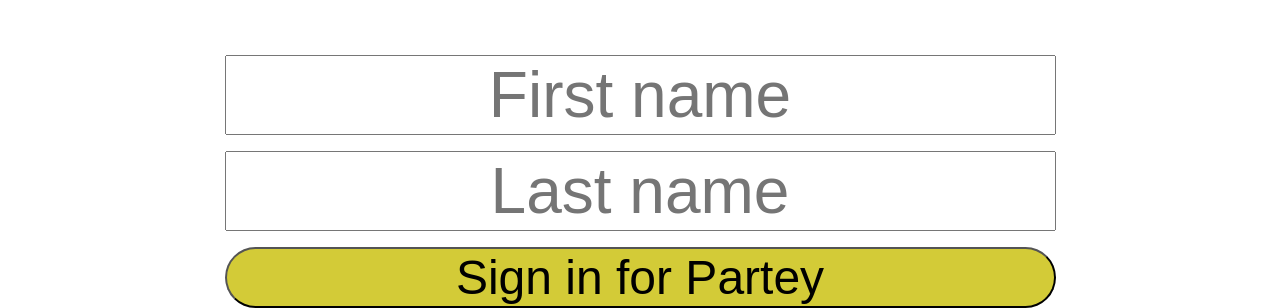
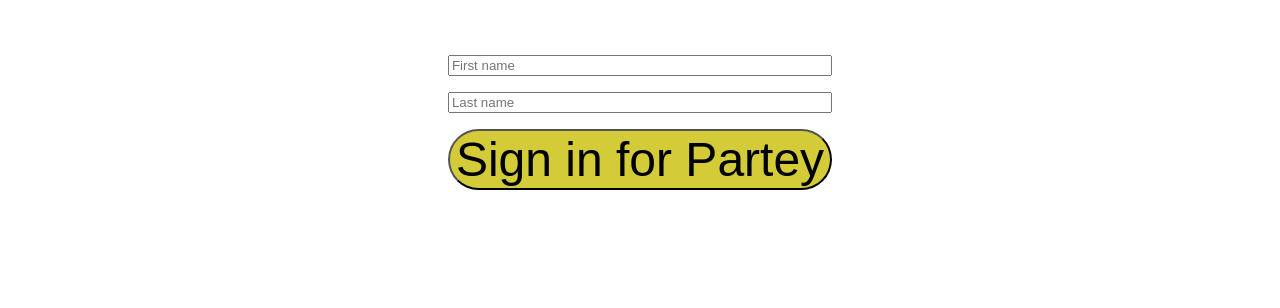
Before and after one commit to DennisTarik/bergfest-songs, a React (Vite) app: page / in a window 1280 px wide. Shown: the part 1068-1376 px from the top of the page. After the commit the page ends 1258 px from the top, so only its background shows below. Built offline with nearby package versions, Linux system fonts and the light colour scheme.

Commit message:
:sparkles: add registration and event.target.value

```diff
--- a/src/app/App.module.css
+++ b/src/app/App.module.css
@@ -8,31 +8,3 @@
   height: 100%;
   object-fit: contain;
 }
-
-.form {
-  display: grid;
-  row-gap: 1rem;
-}
-
-.input {
-  font-size: 4rem;
-  text-align: center;
-}
-
-.submitButton {
-  font-size: 3rem;
-  border-radius: 2rem;
-  transition: all.4s;
-  background-color: rgb(200 190 5/80%);
-}
-
-.submitButton:hover {
-  font-size: 5rem;
-  background-color: rgb(200 190 5/100%);
-}
-
-.title {
-  text-transform: uppercase;
-  font-size: 4rem;
-  text-align: center;
-}
--- a/src/app/App.tsx
+++ b/src/app/App.tsx
@@ -1,5 +1,6 @@
 import React from 'react';
 import styles from './App.module.css';
+import Registration from './components/Registration/Registration';
 import SplashImage from './components/SplashImage/SplashImage';
 import Title from './components/Title/Title';
 
@@ -12,20 +13,7 @@ function App(): JSX.Element {
       />
       <div>
         <Title text="Bergfest" />
-        <form className={styles.form}>
-          <input
-            className={styles.input}
-            type="text"
-            placeholder="First name"
-          />
-          <input className={styles.input} type="text" placeholder="Last name" />
-          <input
-            className={styles.submitButton}
-            type="submit"
-            value="Sign in for Partey"
-            placeholder="Enter song here!"
-          />
-        </form>
+        <Registration />
       </div>
     </main>
   );
--- /dev/null
+++ b/src/app/components/Registration/Registration.module.css
@@ -0,0 +1,21 @@
+.form {
+  display: grid;
+  row-gap: 1rem;
+}
+
+.name {
+  font-size: 4rem;
+  text-align: center;
+}
+
+.submit {
+  font-size: 3rem;
+  border-radius: 2rem;
+  transition: all.4s;
+  background-color: rgb(200 190 5/80%);
+}
+
+.submit:hover {
+  font-size: 5rem;
+  background-color: rgb(200 190 5/100%);
+}
--- /dev/null
+++ b/src/app/components/Registration/Registration.tsx
@@ -0,0 +1,36 @@
+import React, { useState } from 'react';
+import styles from './Registration.module.css';
+
+function Registration(): JSX.Element {
+  const [firstName, setFirstName] = useState('');
+  const [lastName, setLastName] = useState('');
+
+  console.log(firstName);
+  console.log(lastName);
+
+  return (
+    <form className={styles.form}>
+      <input
+        className={styles.firstName}
+        type="text"
+        placeholder="First name"
+        value={firstName}
+        onChange={(event) => setFirstName(event.target.value)}
+      />
+      <input
+        className={styles.lastName}
+        type="text"
+        placeholder="Last name"
+        value={lastName}
+        onChange={(event) => setLastName(event.target.value)}
+      />
+      <input
+        className={styles.submit}
+        type="submit"
+        value="Sign in for Partey"
+      />
+    </form>
+  );
+}
+
+export default Registration;
```
